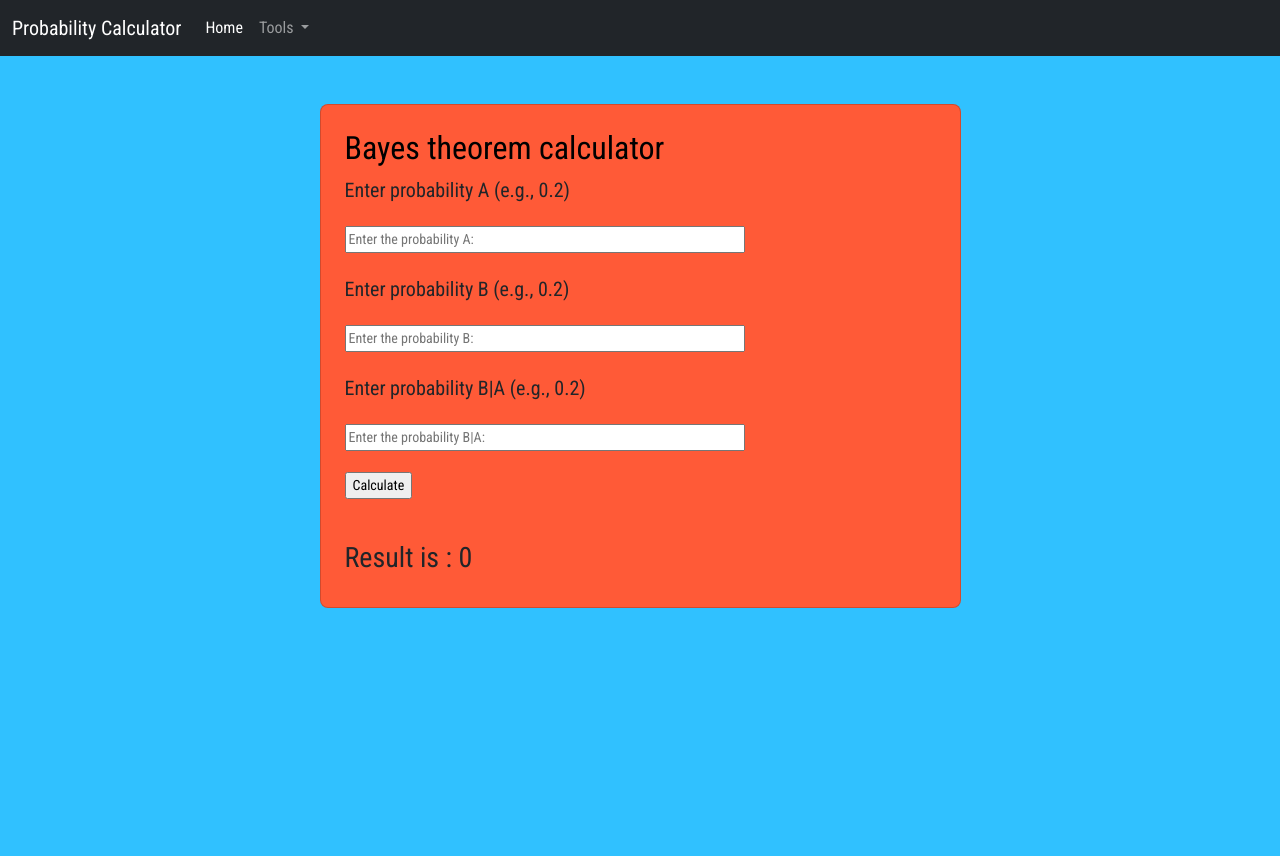
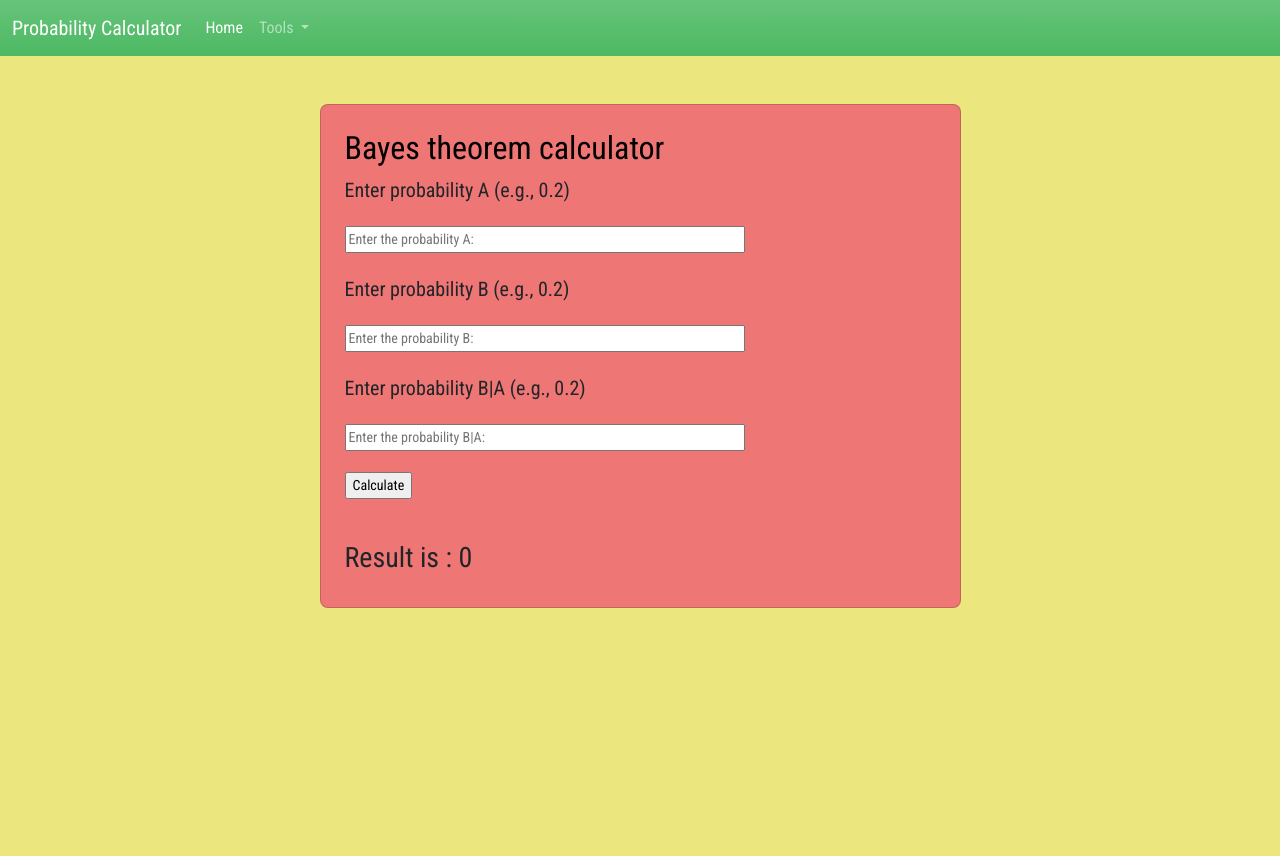
Before and after one commit to DMGUK/prob_calc_flask, a Flask app: page /bayes in a window 1280 px wide. Run offline with Flask 3, Linux system fonts and the light colour scheme; some libraries are stand-ins or nearby versions.

Commit message:
DEPLOYING APP

```diff
--- a/app/calc/templates/adding.html
+++ b/app/calc/templates/adding.html
@@ -18,7 +18,7 @@
 {% endmacro %}
 
 {% block content %}
-    <section style="min-height: 100vh; background-color: #30c1ff">
+    <section style="min-height: 100vh; background-color: #ece67e">
         <div class="container py-md-5 h-100">
             <div class="row d-flex justify-content-center align-items-left h-100">
                 <div class="col col-lg-9 col-xl-7">
--- a/app/calc/templates/bayes.html
+++ b/app/calc/templates/bayes.html
@@ -20,7 +20,7 @@
 {% endmacro %}
 
 {% block content %}
-    <section style="min-height: 100vh; background-color: #30c1ff">
+    <section style="min-height: 100vh; background-color: #ece67e">
         <div class="container py-md-5 h-100">
             <div class="row d-flex justify-content-center align-items-left h-100">
                 <div class="col col-lg-9 col-xl-7">
--- a/app/calc/templates/full_prob.html
+++ b/app/calc/templates/full_prob.html
@@ -18,7 +18,7 @@
 {% endmacro %}
 
 {% block content %}
-    <section style="min-height: 100vh; background-color: #30c1ff">
+    <section style="min-height: 100vh; background-color: #ece67e">
         <div class="container py-md-5 h-100">
             <div class="row d-flex justify-content-center align-items-left h-100">
                 <div class="col col-lg-9 col-xl-7">
--- a/app/calc/templates/multiplying.html
+++ b/app/calc/templates/multiplying.html
@@ -18,7 +18,7 @@
 {% endmacro %}
 
 {% block content %}
-    <section style="min-height: 100vh; background-color: #30c1ff">
+    <section style="min-height: 100vh; background-color: #ece67e">
         <div class="container py-md-5 h-100">
             <div class="row d-flex justify-content-center align-items-left h-100">
                 <div class="col col-lg-9 col-xl-7">
--- a/app/calc/templates/single_event.html
+++ b/app/calc/templates/single_event.html
@@ -16,7 +16,7 @@
 {% endmacro %}
 
 {% block content %}
-    <section style="min-height: 100vh; background-color: #30c1ff">
+    <section style="min-height: 100vh; background-color: #ece67e">
         <div class="container py-md-5 h-100">
             <div class="row d-flex justify-content-center align-items-left h-100">
                 <div class="col col-lg-9 col-xl-7">
--- a/app/static/css/style.css
+++ b/app/static/css/style.css
@@ -5,11 +5,15 @@
 }
 
 body{
-    background-color: #4bc6dc;
+    background-color: #ece67e;
+}
+
+.bg-gradient{
+    background-color: #4CB963;
 }
 
 .calc-color{
-  background-color: #ff5a37;
+  background-color: #ee7674;
   font-family: 'Roboto Condensed', sans-serif;
   font-size: 14px;
 }
--- a/app/templates/nav.html
+++ b/app/templates/nav.html
@@ -1,4 +1,4 @@
-<nav class="navbar navbar-expand-lg navbar-dark bg-dark ">
+<nav class="navbar navbar-expand-lg navbar-dark bg-gradient ">
   <div class="container-fluid">
     <span class="navbar-brand">Probability Calculator</span>
     <button class="navbar-toggler" type="button" data-bs-toggle="collapse" data-bs-target="#navbarSupportedContent" aria-controls="navbarSupportedContent" aria-expanded="false" aria-label="Toggle navigation">
```
